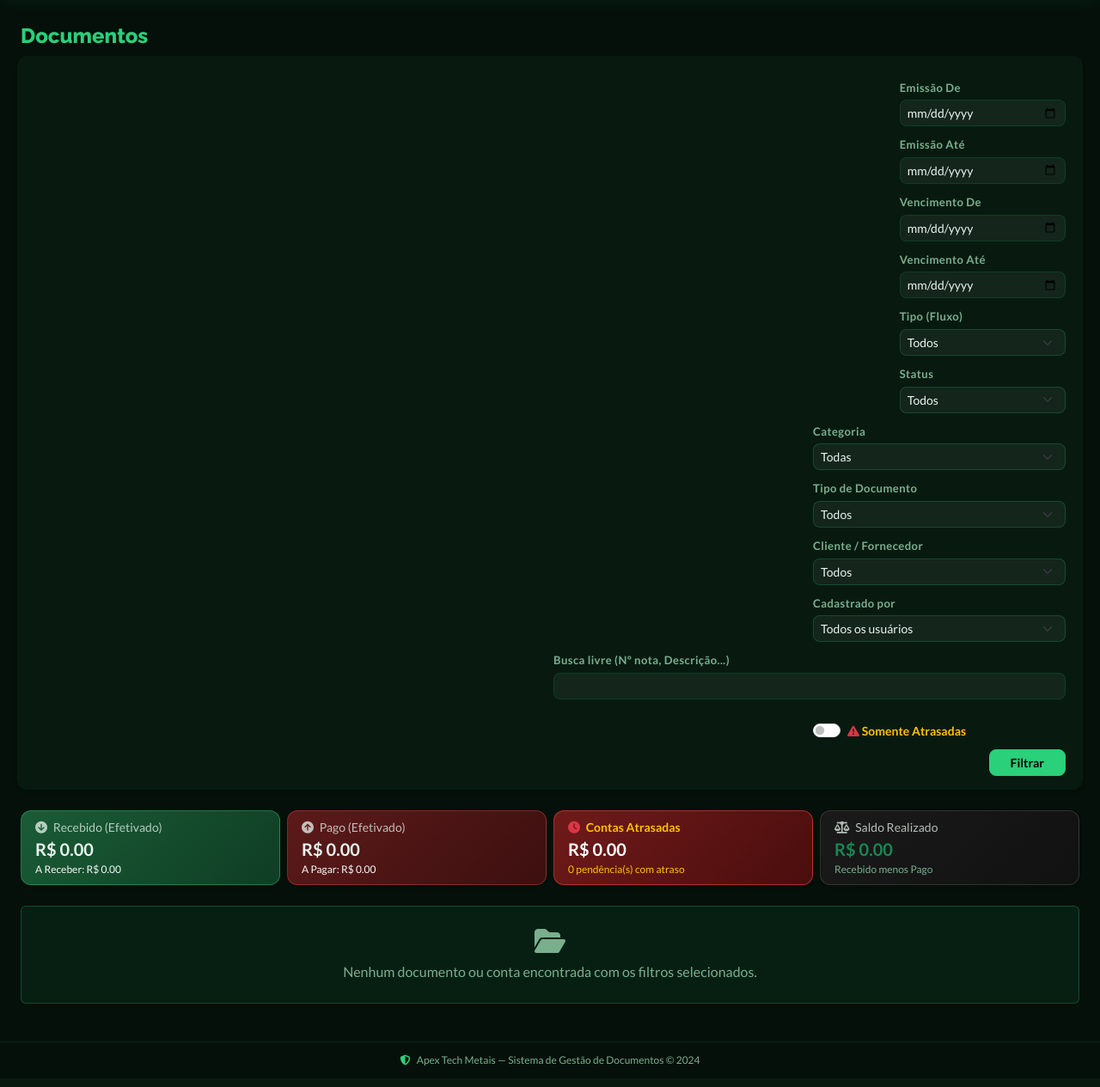
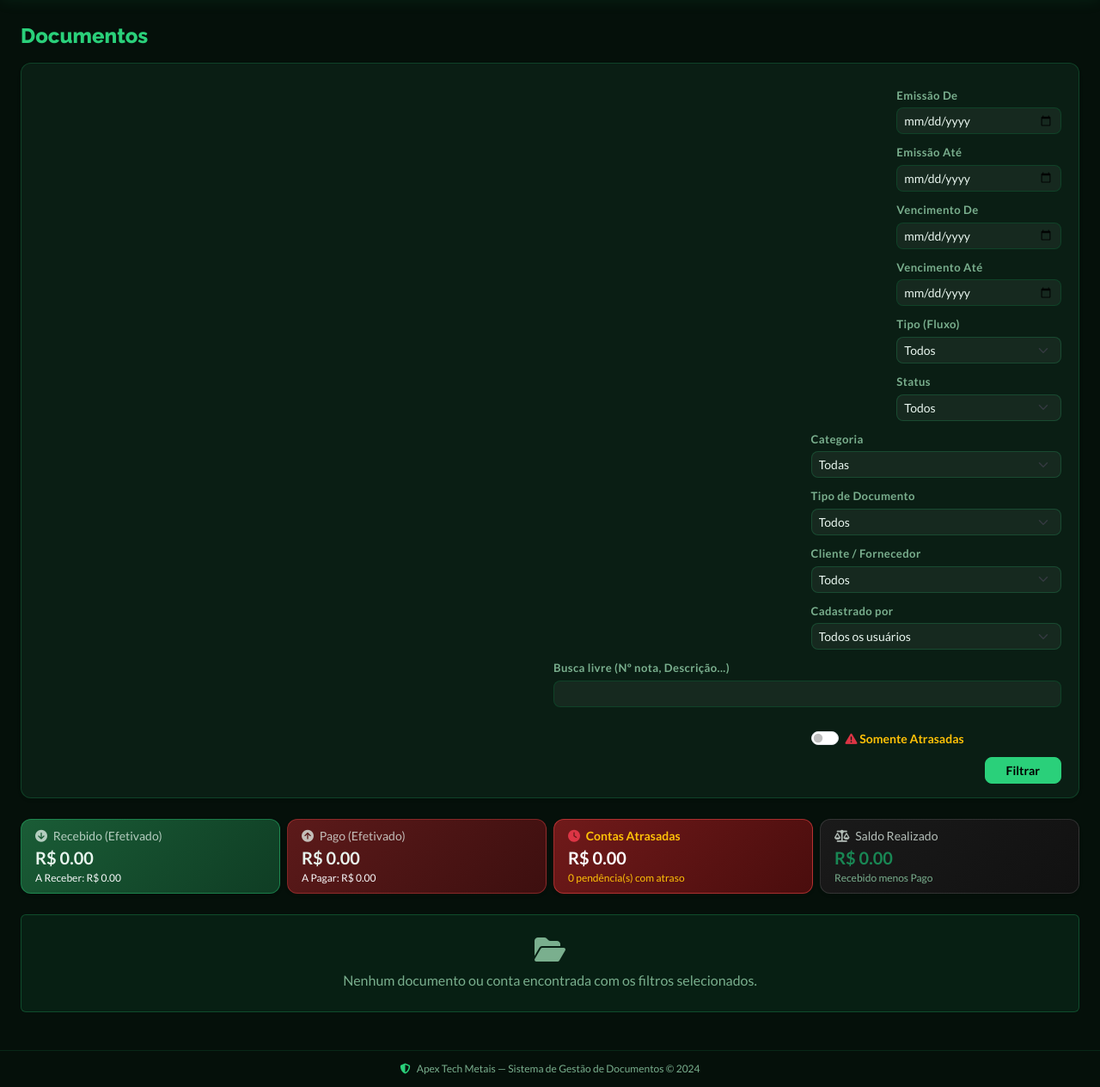
Before and after one commit to devjohnnydev/ServidorAPex, a Flask app: page / in a window 1280 px wide. Shown: the part 75-1340 px from the top of the page at 86% size. Before the commit the page ends 1315 px from the top, so only its background shows below. Run offline with Flask 3, Linux system fonts and the light colour scheme; the visitor is signed in with stand-in values (Sample User, id 1); data comes from the database, SQL or seed files in the repository; data that the repository does not hold is empty.

Commit message:
fix: ajusta alinhamento e container do formulario de filtros

```diff
--- a/app/templates/base.html
+++ b/app/templates/base.html
@@ -415,7 +415,7 @@
 </nav>
 {% endif %}
 
-<div class="apex-content flex-grow-1">
+<div class="apex-content flex-grow-1 container-fluid px-3 px-md-4">
   {% with messages = get_flashed_messages(with_categories=true) %}
     {% if messages %}
       {% for category, message in messages %}
@@ -431,6 +431,7 @@
   {% block content %}{% endblock %}
 </div>
 
+
 <footer class="apex-footer">
   <i class="fa-solid fa-shield-halved" style="color:var(--apex-verde);margin-right:5px;"></i>
   Apex Tech Metais — Sistema de Gestão de Documentos &copy; {{ 2024 }}
--- a/app/templates/dashboard.html
+++ b/app/templates/dashboard.html
@@ -3,7 +3,8 @@
 {% block content %}
 <h4 class="mb-3">Documentos</h4>
 
-<form method="get" class="row g-2 mb-4 align-items-end card p-3 shadow-sm border-0" style="background: rgba(14, 41, 27, 0.4);">
+<form method="get" class="row g-2 mb-4 align-items-end card p-3 shadow-sm border-0 m-0 w-100" style="background: rgba(14, 41, 27, 0.6); border: 1px solid rgba(42, 208, 122, 0.2) !important;">
+
   <div class="col-6 col-md-2">
     <label class="form-label small">Emissão De</label>
     <input type="date" name="data_inicio" class="form-control form-control-sm" value="{{ filtros.get('data_inicio', '') }}">
```
